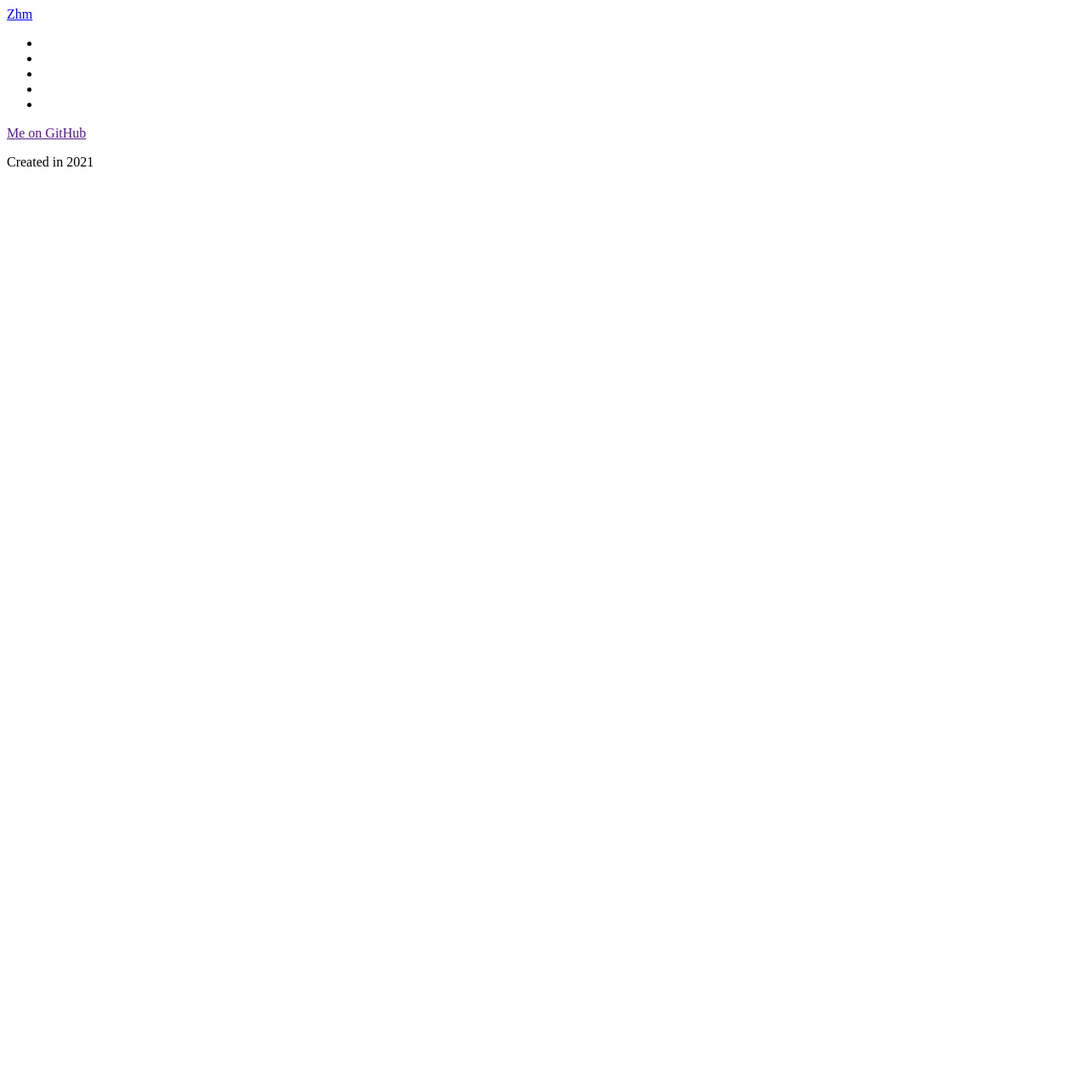
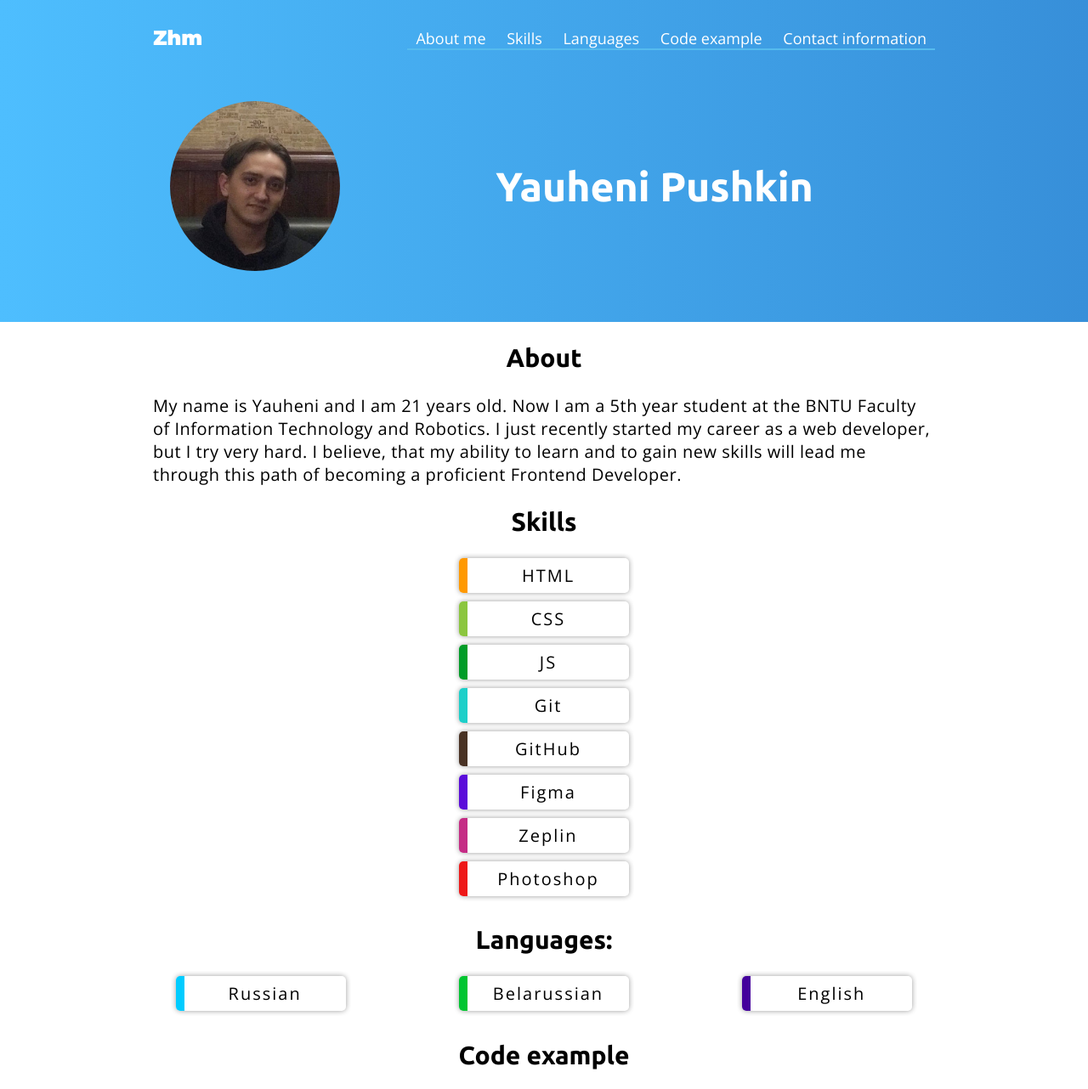
Before and after one commit to eugenepushkin/rsschool-cv-last, a plain HTML site: page index.html in a window 1280 px wide. Shown: the top 1282 px of the page at 85% size. Before the commit the page ends 800 px from the top, so only its background shows below. Drawn offline with nearby package versions, Linux system fonts and the light colour scheme.

Commit message:
feat: add images

```diff
--- a/index.html
+++ b/index.html
@@ -4,60 +4,136 @@
     <meta charset="UTF-8">
     <meta http-equiv="X-UA-Compatible" content="IE=edge">
     <meta name="viewport" content="width=device-width, initial-scale=1.0">
+    <link rel="preconnect" href="https://fonts.googleapis.com">
+	<link rel="preconnect" href="https://fonts.gstatic.com" crossorigin>
+	<link href="https://fonts.googleapis.com/css2?family=Montserrat:wght@900&family=Open+Sans&family=Ubuntu:wght@400;700&display=swap" rel="stylesheet">
     <link rel="stylesheet" href="style.css">
-    <title>Yauheni Pushkin</title>
+    <title>CV</title>
 </head>
 <body>
     <header class="header">
         <div class="container">
+            <div class="wrapper">
                 <a href="#" class="logo">Zhm</a>
                 <nav class="navigation">
                     <ul class="list">
                         <li class="item">
-                        <a href="" class="link">
-
+                            <a href="#" class="nav_about">
+                                About me
                             </a>
                         </li>
                         <li class="item">
-                        <a href="" class="link">
-
+                            <a href="#" class="nav_skills">
+                                Skills
                             </a>
                         </li>
                         <li class="item">
-                        <a href="" class="link">
-
+                            <a href="#" class="nav_languages">
+                                Languages
                             </a>
                         </li>
                         <li class="item">
-                        <a href="" class="link">
-
+                            <a href="#" class="nav_code">
+                                Code example
                             </a>
                         </li>
                         <li class="item">
-                        <a href="" class="link">
-
+                            <a href="#" class="nav_contacts">
+                                Contact information
                             </a>
                         </li>
                     </ul>
                 </nav>
             </div>
+            <section class="nav_me">
+                <img src="img/yeD5IKHB0Io.jpg" alt="My photo" class="photo">
+                <h1 class="name">
+                    Yauheni Pushkin
+                </h1>
+            </section>
+        </div>
     </header>
     <main class="main">
         <div class="container">
-            <section class="contacts">
-
-            </section>
             <section class="about">
-
+                <h2 class="section_title">
+                    About
+                </h2>
+                <p class="information">
+                    My name is Yauheni and I am 21 years old. Now I am a 5th year student at the BNTU Faculty of Information Technology and Robotics. I just recently started my career as a web developer, but I try very hard. I believe, that my ability to learn and to gain new skills will lead me through this path of becoming a proficient Frontend Developer.
+                </p>
             </section>
             <section class="skills">
-
+                <h2 class="section_title">
+                    Skills
+                </h2>
+                <ul class="border">
+                    <li>HTML</li>
+                    <li>CSS</li>
+                    <li>JS</li>
+                    <li>Git</li>
+                    <li>GitHub</li>
+                    <li>Figma</li>
+                    <li>Zeplin</li>
+                    <li>Photoshop</li>
+                </ul>
             </section>
             <section class="languages">
-
+                <h2 class="section_title">
+                    Languages:
+                </h2>
+                <ul class="lang">
+                    <li>Russian</li>
+                    <li>Belarussian</li>
+                    <li>English</li>
+                </ul>
             </section>
             <section class="code">
+                <h2 class="section_title">Code example</h2>
+                <pre>
+                    <code class="ex">
+        function solve(input) {
+            let res = new Array();
+            let arrayOfStr = input.split(',');
+            arrayOfStr.sort(function( a, b ) {return a - b});
+            let goal = Array.from(new Set(arrayOfStr));
 
+            for(let i = 0; i < goal.length; i++) {
+                if (+goal[i] == +(goal[i-1])+1 && +goal[i] == +(goal[i+1])-1) {
+                    res[i] = '_';
+                } else res[i] = goal[i]
+            };
+
+            for (let m = 0; m < res.length; m++) {
+                if (res[m] == res[m-1]) {
+                    res.splice(m, 1);
+                    m--;
+                };
+            };
+
+            let finalStr = res.join().replaceAll(',_,', '-');
+
+            console.log(finalStr);
+        };
+
+                    </code>
+                </pre>
+            </section>
+            <section class="contacts">
+                <h2 class="section_title">
+                    Contacts:
+                </h2>
+                <ul>
+                    <li>
+                        Tel: +375 (29) 514-24-12
+                    </li>
+                    <li>
+                        Email: jekapushkin123@gmail.com
+                    </li>
+                    <li>
+                        Telegram: @Zhmenya777
+                    </li>
+                </ul>
             </section>
         </div>
     </main>
@@ -70,7 +146,9 @@
                 <p class="created">
                     Created in 2021
                 </p>
-                <img src="" alt="" class="rsschool">
+                <a href="https://rs.school/js/">
+                    <img src="img/rs_school_js.svg" alt="" class="rsschool">
+                </a>
             </section>
         </div>
     </footer>
--- a/style.css
+++ b/style.css
@@ -0,0 +1,188 @@
+* {
+    box-sizing: border-box;
+}
+
+body {
+    font-family: 'Open Sans', sans-serif;
+    padding: 0;
+    margin: 0;
+    font-size: 18px;
+}
+
+a {
+    text-decoration: none;
+    color: black;
+    transition: .1s ease;
+}
+
+ul {
+    padding: 0;
+    margin: 0;
+    text-decoration: none;
+}
+
+li {
+    list-style-type: none;
+}
+
+.list li {
+    padding: 0 10px;
+}
+
+.container {
+    width: 1000px;
+    margin: 0 auto;
+}
+
+.header {
+    background: rgb(55,143,217);
+	background: linear-gradient(270deg, rgba(55,143,217,1) 0%, rgba(78,190,254,1) 100%);
+	color: white;
+}
+
+.nav_me {
+    display: flex;
+    padding: 60px 0;
+}
+
+.wrapper {
+    display: flex;
+    justify-content: space-between;
+    align-items: center;
+    padding-top: 30px;
+    margin: 0 40px;
+    transition: all 0.5 ease;
+}
+
+.item {
+    display: inline;
+    border-bottom: 2px solid #5be;
+    color: #555;
+    background-image: linear-gradient(180deg, transparent 65%, #5bf 65%);
+    background-position: 0% 100%;
+    background-repeat: no-repeat;
+    background-size: 100% 0%;
+}
+
+.item:hover {
+    background-size: 100% 100%;
+ }
+
+.wrapper a:hover {
+    color: rgb(31, 57, 58);
+    font-weight: bold;
+}
+
+.photo {
+    width: 200px;
+    height: 200px;
+    border-radius: 50%;
+    margin-left: 60px;
+}
+
+.name {
+    font-family: 'Ubuntu', sans-serif;
+	font-weight: bold;
+    font-size: 48px;
+    display: flex;
+    margin: auto;
+}
+
+.logo {
+	font-family: 'Montserrat', sans-serif;
+	font-weight: black;
+    font-size: 24px;
+}
+
+.wrapper a {
+    color: white;
+}
+
+.section_title {
+    text-align: center;
+	font-family: 'Ubuntu', sans-serif;
+	font-weight: bold;
+	font-size: 30px;
+}
+
+.information {
+    font-size: 20px;
+    padding: 0 40px;
+    letter-spacing: 0.5px;
+}
+
+.border {
+    display: flex;
+    flex-direction: column;
+    align-items: center;
+}
+
+.border li {
+    width: 200px;
+    text-align: center;
+    padding: 7px 20px;
+    margin-bottom: 10px;
+    border-radius: 5px;
+    border-left: 10px solid #ff9900;
+    box-shadow: 2px -2px 5px 0 rgba(0,0,0,.1),
+        -2px -2px 5px 0 rgba(0,0,0,.1),
+        2px 2px 5px 0 rgba(0,0,0,.1),
+        -2px 2px 5px 0 rgba(0,0,0,.1);
+    font-size: 20px;
+    letter-spacing: 2px;
+}
+
+.border li:nth-child(2){border-color: #8bc63e;}
+.border li:nth-child(3){border-color: #009c27;}
+.border li:nth-child(4){border-color: #1ccfc9;}
+.border li:nth-child(5){border-color: #493224;}
+.border li:nth-child(6){border-color: #5a0bda;}
+.border li:nth-child(7){border-color: #c52c85;}
+.border li:nth-child(8){border-color: #ee1818;}
+
+.border li:hover {border-left: 10px solid transparent;}
+.border li:nth-child(1):hover {border-right: 10px solid #ff9900;}
+.border li:nth-child(2):hover {border-right: 10px solid #8bc63e;}
+.border li:nth-child(3):hover {border-right: 10px solid #009c27;}
+.border li:nth-child(4):hover {border-right: 10px solid #1ccfc9;}
+.border li:nth-child(5):hover {border-right: 10px solid #493224;}
+.border li:nth-child(6):hover {border-right: 10px solid #5a0bda;}
+.border li:nth-child(7):hover {border-right: 10px solid #c52c85;}
+.border li:nth-child(8):hover {border-right: 10px solid #ee1818;}
+
+.lang {
+    display: flex;
+    justify-content: space-around;
+}
+
+.lang li {
+    width: 200px;
+    text-align: center;
+    padding: 7px 20px;
+    margin-bottom: 10px;
+    border-radius: 5px;
+    border-left: 10px solid #00ccff;
+    box-shadow: 2px -2px 5px 0 rgba(0,0,0,.1),
+        -2px -2px 5px 0 rgba(0,0,0,.1),
+        2px 2px 5px 0 rgba(0,0,0,.1),
+        -2px 2px 5px 0 rgba(0,0,0,.1);
+    font-size: 20px;
+    letter-spacing: 2px;
+}
+
+.lang li:nth-child(2){border-color: #00c531;}
+.lang li:nth-child(3){border-color: #44009c;}
+
+.lang li:hover {border-left: 10px solid transparent;}
+.lang li:nth-child(1):hover {border-right: 10px solid #00ccff;}
+.lang li:nth-child(2):hover {border-right: 10px solid #00c531;}
+.lang li:nth-child(3):hover {border-right: 10px solid #44009c;}
+
+.rsschool {
+    height: 10%;
+    width: 10%;
+}
+
+.footer {
+
+}
```
Also changed, not shown: img/rs_school_js.svg (added), img/yeD5IKHB0Io.jpg (added). Lines whose indentation alone changed are shown as unchanged.
